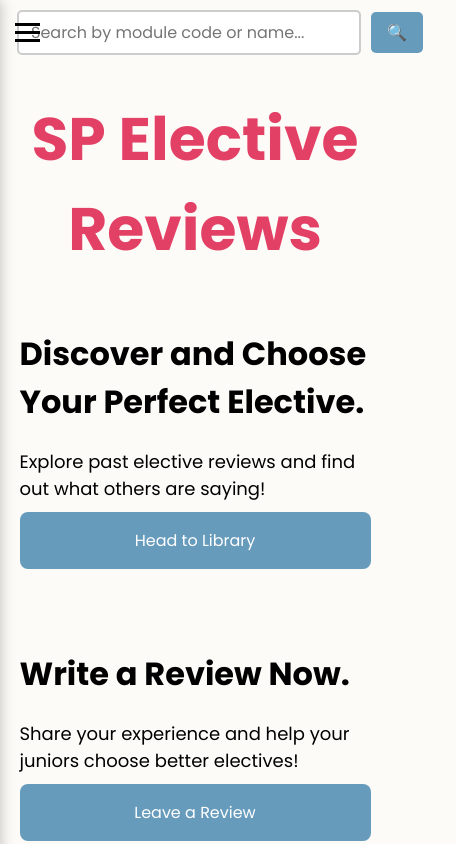
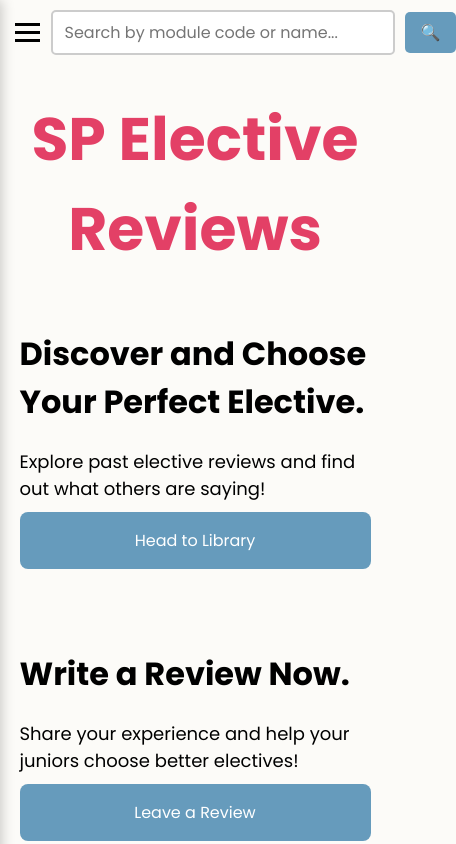
Before and after one commit to AidanG-05/sp-elective-site, a React (Vite) app in the folder elective-site/: page / in a window 390 px wide. Shown: the top 844 px of the page, 456 px wide, since content can reach past the window. Built offline with nearby package versions, Linux system fonts and the light colour scheme.

Commit message:
CSS changes again for nav

```diff
--- a/elective-site/src/index.css
+++ b/elective-site/src/index.css
@@ -720,21 +720,23 @@ a:visited {
 
   .nav-header {
     flex-direction: row;
+    justify-content: flex-start;
     align-items: stretch;
   }
 
   .hamburger-container {
     display: flex;
     justify-content: flex-start;
+    width: 15%;
   }
 
   .searchbar-container {
-    width: 80%;
-    justify-content: center;
+    width: 100%;
+    justify-content: flex-start;
   }
 
   .search-bar {
-    width: 80%;
+    width: 90%;
     max-width: 100%;
   }
 }
```
